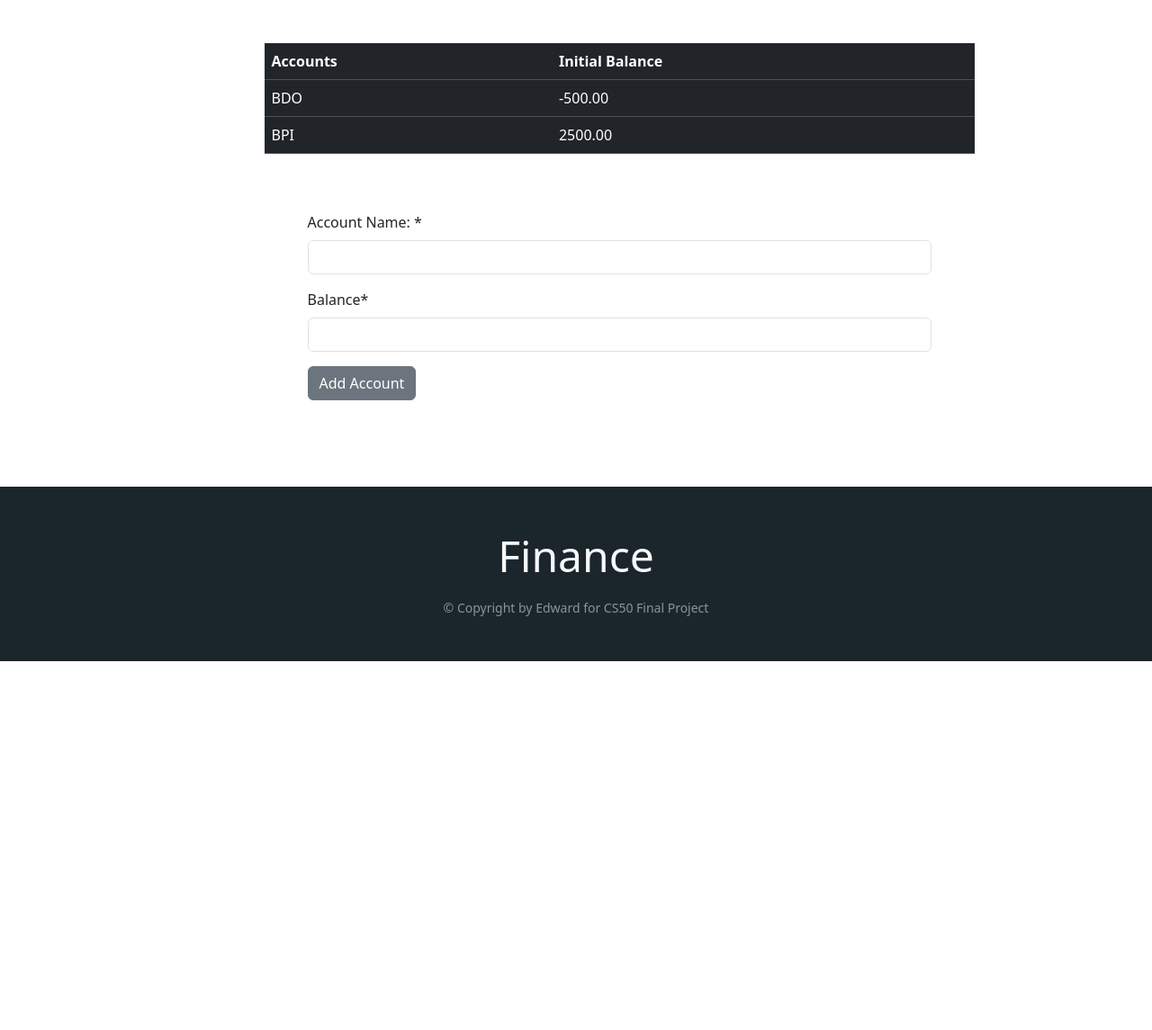
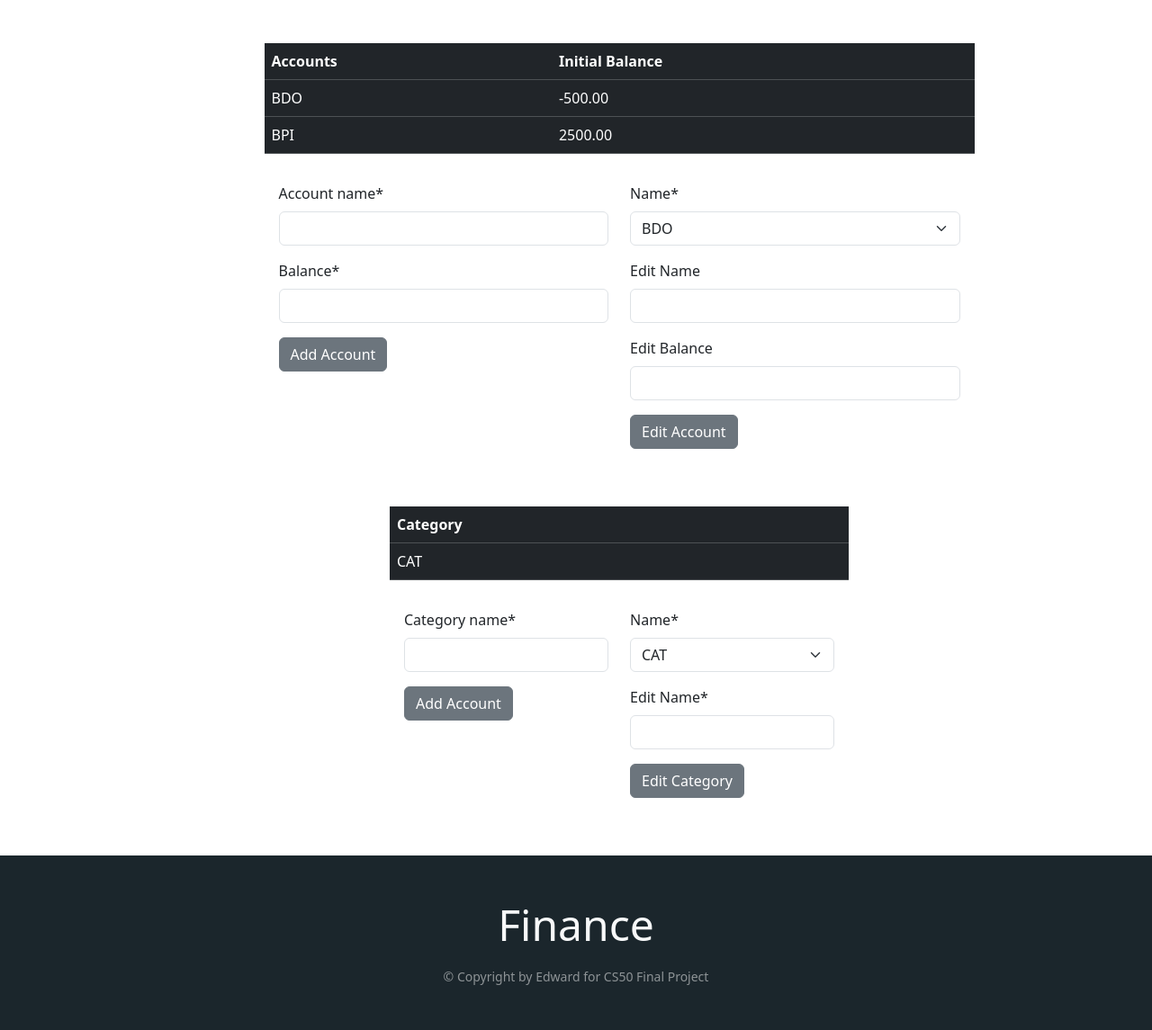
Before and after one commit to drawdlu/personalFinance, a Django app: page /accounts/ in a window 1280 px wide. Shown: the part 57-1202 px from the top of the page at 90% size. Before the commit the page ends 792 px from the top, so only its background shows below. Run offline with Django 5.2, Linux system fonts and the light colour scheme; a user stored in the database is signed in; data comes from the database, SQL or seed files in the repository; both versions use the stored data as it was after the commit; some libraries are stand-ins or nearby versions.

Commit message:
added capability to edit categories and accounts, fixed negative value input bug

```diff
--- a/finance/main/forms.py
+++ b/finance/main/forms.py
@@ -2,9 +2,10 @@ from django import forms
 from .models import Category, Debit, Accounts
 
 # for creating new accounts
-class CreateNewAccount(forms.Form):
-    name = forms.CharField(label="Account Name: ", max_length=200)
-    balance = forms.DecimalField(max_digits=13)
+class CreateNewAccount(forms.ModelForm):
+    class Meta:
+        model = Accounts
+        exclude = ['user']
 
 # for creating new categories
 class CreateNewCategory(forms.ModelForm):
@@ -24,3 +25,28 @@ class CreateNewEntry(forms.ModelForm):
         widgets = {
             'date': DateInput()
         }
+
+# for editing accounts
+class EditAccount(forms.Form):
+    def __init__(self, accountList, *args, **kwargs):
+        super(EditAccount, self).__init__(*args, **kwargs)
+        if accountList:
+            self.fields['name'] = forms.ChoiceField(choices=tuple([(name, name) for name in accountList]), initial=None)
+        else:
+            self.fields['name'] = forms.ChoiceField(label="No Accounts Yet", disabled=True)
+
+    name = forms.ChoiceField()
+    newName = forms.CharField(max_length=200, label="Edit Name", required=False)
+    newBalance = forms.DecimalField(max_digits=13, decimal_places=2, label="Edit Balance", required=False)
+
+# for editing accounts
+class EditCategory(forms.Form):
+    def __init__(self, categoryList, *args, **kwargs):
+        super(EditCategory, self).__init__(*args, **kwargs)
+        if categoryList:
+            self.fields['name'] = forms.ChoiceField(choices=tuple([(name, name) for name in categoryList]), initial=None)
+        else:
+            self.fields['name'] = forms.ChoiceField(label="No Categories Yet", disabled=True)
+
+    name = forms.ChoiceField()
+    newName = forms.CharField(max_length=200, label="Edit Name")
--- a/finance/main/helper.py
+++ b/finance/main/helper.py
@@ -7,7 +7,7 @@ def get_values(response, form_data):
     data = dict.fromkeys(['amount','description', 'date', 'account', 'category'])
 
     # extract values
-    amount = form_data.cleaned_data["amount"]
+    amount = abs(form_data.cleaned_data["amount"])
     description = form_data.cleaned_data["description"]
     date = form_data.cleaned_data["date"]
     acc = form_data.cleaned_data["account"]
--- /dev/null
+++ b/finance/main/static/main/scripts.js
@@ -0,0 +1,11 @@
+window.onload = function() {
+    let buttonEdit = document.querySelectorAll('.confirm-edit');
+    buttonEdit.forEach(a => a.addEventListener("click", b=>{
+        return confirm('Are you sure you want to edit this?');
+    }))
+
+    let buttonDelete = document.querySelectorAll('.confirm-delete');
+    buttonDelete.forEach(a => a.addEventListener("click", b=>{
+        return confirm('Are you sure you want to delete this?');
+    }))
+}
--- a/finance/main/static/main/style.css
+++ b/finance/main/static/main/style.css
@@ -41,7 +41,7 @@ footer {
 }
 
 .nav-item:hover {
-    background-color: #808080;
+    background: #808080;
 }
 
 .loginForm {
--- a/finance/main/templates/main/accounts.html
+++ b/finance/main/templates/main/accounts.html
@@ -6,6 +6,8 @@
 {% load crispy_forms_tags %}
 
 {% block content %}
+
+<!-- alert message handling -->
 {% if messages %}
 <div class="container alert w-75">
     <span class="closebtn" onclick="this.parentElement.style.display='none';">&times;</span>
@@ -14,9 +16,25 @@
     {% endfor %}
 </div>
 {% endif %}
+
+<!-- prompt user to add accounts to track first -->
+{% if not user.accounts.all %}
+<div class="container alert w-75">
+    <span class="closebtn" onclick="this.parentElement.style.display='none';">&times;</span>
+    Please add accounts to track
+</div>
+{% endif %}
+<!-- prompt user to add categories to track first -->
+{% if not user.category.all %}
+<div class="container alert w-75">
+<span class="closebtn" onclick="this.parentElement.style.display='none';">&times;</span>
+Please add categories to track
+</div>
+{% endif %}
+
+    <!-- for accounts table -->
     <div class="container w-75">
         <div class="container-md m-5">
-            {% if user.accounts.all %}
             <table class="table table-hover table-dark">
                 <thead>
                     <tr>
@@ -33,14 +51,69 @@
                     {% endfor %}
                 </tbody>
             </table>
-            {% endif %}
-            <div class="container p-5">
+
+            <!-- adding and editing accounts -->
+            <div class="container p-3">
+                <div class="row">
+                    <div class="col">
                         <form action="/accounts/" class="form-group" method="POST" autocomplete="off">
                             {% csrf_token %}
-                    {{ form | crispy}}
-                    <button type="submit" class="btn btn-secondary">Add Account</button>
+                            {{ formA | crispy}}
+                            <button name="addAccount" type="submit" class="btn btn-secondary">Add Account</button>
+                        </form>
+                    </div>
+                    <div class="col">
+                        <form action="/accounts/" class="form-group" method="POST" autocomplete="off">
+                            {% csrf_token %}
+                            {{ formEditA | crispy}}
+                            <button name="editAccount" type="submit" class="confirm-edit btn btn-secondary">Edit Account</button>
                         </form>
                     </div>
                 </div>
             </div>
+        </div>
+    </div>
+
+    <!-- for categories table -->
+    <div class="container w-50">
+        <div class="container-md m-5">
+            <table class="table table-hover table-dark">
+                <thead>
+                    <tr>
+                        <th scope="col">Category</th>
+                    </tr>
+                </thead>
+                <tbody>
+                    {% for category in user.category.all %}
+                        <tr>
+                            <td>{{ category.category_name }}</td>
+                        </tr>
+                    {% endfor %}
+                </tbody>
+            </table>
+
+            <!-- for adding and editing categories -->
+
+            <div class="container p-3">
+                <div class="row">
+                    <div class="col">
+                        <form action="/accounts/" class="form-group" method="POST" autocomplete="off">
+                            {% csrf_token %}
+                            {{ formC | crispy}}
+                            <button name="addCategory" type="submit" class="btn btn-secondary">Add Account</button>
+                        </form>
+                    </div>
+                    <div class="col">
+                        <form action="/accounts/" class="form-group" method="POST" autocomplete="off">
+                            {% csrf_token %}
+                            {{ formEditC | crispy}}
+                            <button name="editCategory" type="submit" class="confirm-edit btn btn-secondary">Edit Category</button>
+                        </form>
+                    </div>
+                </div>
+
+            </div>
+
+        </div>
+    </div>
 {% endblock %}
--- a/finance/main/templates/main/base.html
+++ b/finance/main/templates/main/base.html
@@ -14,6 +14,8 @@
         <!-- static css file -->
         {% load static %}
         <link rel="stylesheet" href="{% static 'main/style.css' %}">
+        <script src="{% static 'main/scripts.js' %}"></script>
+
     </head>
     </head>
     <body>
--- a/finance/main/urls.py
+++ b/finance/main/urls.py
@@ -4,5 +4,5 @@ from . import views
 urlpatterns = [
     path("", views.home, name="home"),
     path("accounts/", views.accounts, name="accounts"),
-    path("<int:id>", views.delete, name="delete"),
+    path("<int:id>", views.edit, name="edit"),
 ]
--- a/finance/main/views.py
+++ b/finance/main/views.py
@@ -1,15 +1,12 @@
 from django.shortcuts import render, redirect
 from .models import Accounts, Category, Debit, Credit
-from .forms import CreateNewAccount, CreateNewCategory, CreateNewEntry
+from .forms import CreateNewAccount, CreateNewCategory, CreateNewEntry, EditAccount, EditCategory
 from django.db import IntegrityError
 from django.contrib.auth.decorators import login_required
 from .helper import get_values
 from datetime import datetime
 from django.contrib import messages
 from django.core.exceptions import ObjectDoesNotExist
-from django.contrib.auth.models import User
-
-# Create your views here
 
 # main page showing current months balance sheet
 @login_required(login_url="/login/")
@@ -17,20 +14,6 @@ def home(response):
     if response.method == "POST":
         formC = CreateNewCategory(response.POST)
         formD = CreateNewEntry(response.POST)
-
-        # pressed add category button
-        if "add_category" in response.POST:
-        # try to create new category
-            if formC.is_valid():
-                n = formC.cleaned_data["category_name"].upper()
-                new = Category(category_name=n)
-                new.save()
-
-                # create category
-                try:
-                    response.user.category.add(new)
-                except IntegrityError:
-                    messages.info(response, "Category already exists.")
 
         # pressed add expense button
         if "add_expense" in response.POST:
@@ -89,33 +72,97 @@ def home(response):
 # creating new accounts and showing account data
 @login_required(login_url="/login/")
 def accounts(response):
+    userAccounts = response.user.accounts
+    userCategories = response.user.category
+
     # user clicked ADD ACCOUNT
     if response.method == "POST":
-        form = CreateNewAccount(response.POST)
-        # try to create a new account
-        if form.is_valid():
-            n = form.cleaned_data["name"].upper()
-            b = form.cleaned_data["balance"]
-            new = Accounts(account_name=n, balance=b)
-            new.save()
+        # add account button pressed
+        if "addAccount" in response.POST:
+            formA = CreateNewAccount(response.POST)
+            # try to create a new account
+            if formA.is_valid():
+                n = formA.cleaned_data["account_name"].upper()
+                b = formA.cleaned_data["balance"]
+                new = Accounts(account_name=n, balance=b)
+                new.save()
 
-            # create account
+                # create account
+                try:
+                    userAccounts.add(new)
+                # catch duplicates
+                except IntegrityError:
+                    messages.info(response, "Account already exists")
+
+            return redirect("/accounts")
+
+        # add category button pressed
+        elif "addCategory" in response.POST:
+            formC = CreateNewCategory(response.POST)
+            if formC.is_valid():
+                n = formC.cleaned_data["category_name"].upper()
+                new = Category(category_name=n)
+                new.save()
+            # create category
             try:
-                response.user.accounts.add(new)
-            # catch duplicates
+                userCategories.add(new)
             except IntegrityError:
-                messages.info(response, "Account already exists")
+                messages.info(response, "Category already exists.")
+
+        # edit account button pressed
+        elif "editAccount" in response.POST:
+            formEditA = EditAccount(userAccounts.all(), response.POST)
+            if formEditA.is_valid():
+                name = formEditA.cleaned_data["name"]
+                newName = formEditA.cleaned_data["newName"]
+                newBalance = formEditA.cleaned_data["newBalance"]
+                account = userAccounts.get(account_name=name)
+
+                # if name is input, update name
+                if newName:
+                    account.account_name = newName.upper()
+
+                # if balance is input, update balance
+                if newBalance:
+                    account.balance = newBalance
+
+                # catch user updating to account names that already exist
+                try:
+                    account.save()
+                except IntegrityError:
+                    messages.info(response, "Account with that name already exists")
+
+        # edit category button pressed
+        elif "editCategory" in response.POST:
+            formEditC = EditCategory(userCategories.all(), response.POST)
+            if formEditC.is_valid():
+                name = formEditC.cleaned_data["name"]
+                newName = formEditC.cleaned_data["newName"]
+                category = userCategories.get(category_name=name)
+
+                # update name only if input is given
+                if newName:
+                    category.category_name = newName.upper()
+
+                # catch names that already exists in users categories
+                try:
+                    category.save()
+                except IntegrityError:
+                    messages.info(response, "Category with that name already exists")
 
         return redirect("/accounts")
     else:
         # returns a form for creating new account data
-        form = CreateNewAccount()
+        formA = CreateNewAccount()
+        formC = CreateNewCategory()
+        formEditA = EditAccount(userAccounts.all())
+        formEditC = EditCategory(userCategories.all())
 
-    return render(response, "main/accounts.html", {"form": form})
+    return render(response, "main/accounts.html", {"formA": formA, "formC": formC, "formEditA": formEditA, "formEditC": formEditC})
 
 # deleting data from credit or debit table
 @login_required(login_url="/login/")
-def delete(response, id):
+def edit(response, id):
 
     # delete transaction
     try:
@@ -126,6 +173,6 @@ def delete(response, id):
             credit = Credit.objects.get(id=id)
             credit.delete()
     except ObjectDoesNotExist:
-        print("test")
+        print("Object does not exist")
 
     return redirect("/")
```
Also changed, not shown: finance/main/templates/main/home.html (+16 -27 lines), finance/db.sqlite3. Lines whose indentation alone changed are shown as unchanged.
